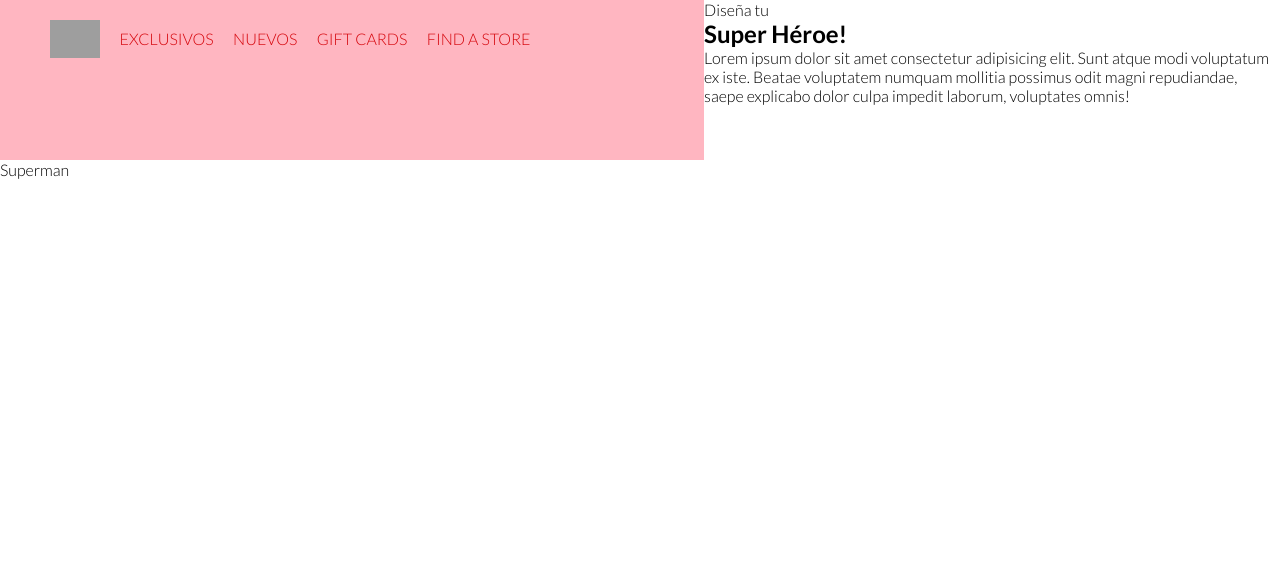
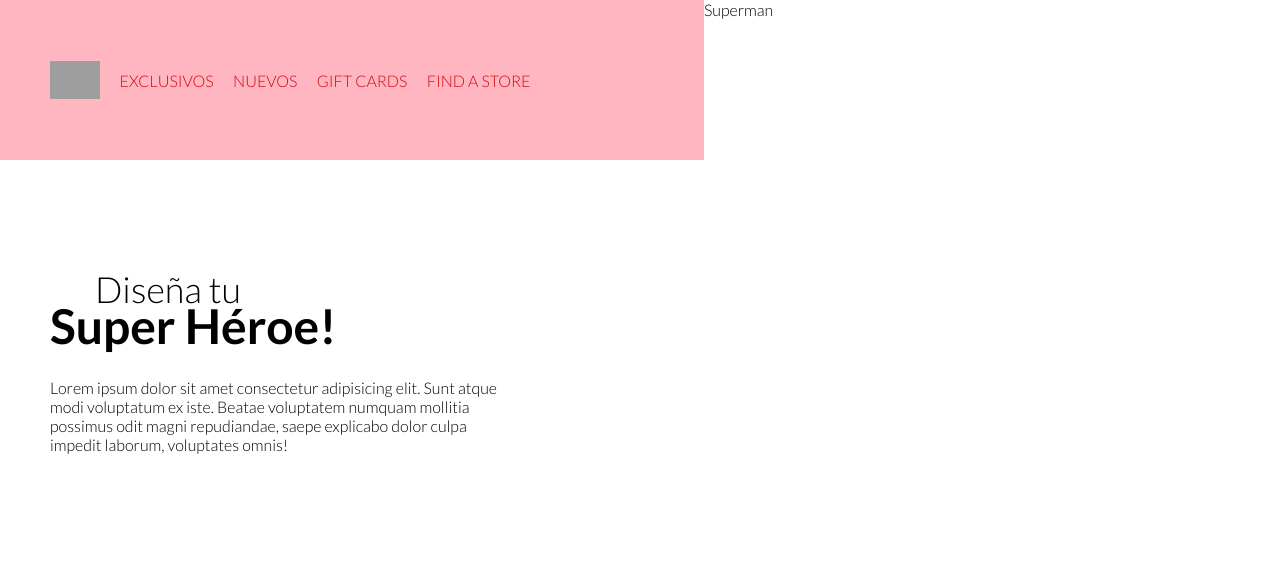
Before and after one commit to tomassalina/superheros, a plain HTML site: page index.html in a window 1280 px wide. Drawn offline with Linux system fonts and the light colour scheme; grey boxes are pictures that could not be loaded.

Commit message:
Main content styles

```diff
--- a/index.html
+++ b/index.html
@@ -29,10 +29,12 @@
           </div>
         </nav>
 
-        <main class="main">
-          <p>Diseña tu</p>
-          <h1>Super Héroe!</h1>
-          <p>
+        <main class="main-content">
+          <h1 class="main-content__title">
+            <p>Diseña tu</p>
+            Super Héroe!
+          </h1>
+          <p class="main-content__description">
             Lorem ipsum dolor sit amet consectetur adipisicing elit. Sunt atque
             modi voluptatum ex iste. Beatae voluptatem numquam mollitia possimus
             odit magni repudiandae, saepe explicabo dolor culpa impedit laborum,
--- a/styles.css
+++ b/styles.css
@@ -56,7 +56,7 @@ body {
   justify-content: center;
   background-color: var(--white);
 
-  animation: loader 2s linear forwards;
+  animation: loader 0s linear forwards;
 }
 .loader__ball {
   background-color: lightpink;
@@ -82,11 +82,13 @@ body {
 .navbar {
   grid-area: nav;
   background-color: lightpink;
+  display: flex;
+  align-items: center;
 }
 .navbar__content {
   display: flex;
   align-items: center;
-  padding: 20px 50px;
+  padding: 0 50px;
 
   transform: translateY(-200px);
   animation: 0.5s navbar 2s ease-in-out forwards;
@@ -106,6 +108,30 @@ body {
   color: var(--red);
   text-decoration: none;
   text-transform: uppercase;
+}
+
+.main-content {
+  grid-area: main;
+  display: flex;
+  flex-direction: column;
+  justify-content: center;
+  gap: 24px;
+  padding-left: 50px;
+
+  transform: translateY(-800px);
+  animation: 0.5s mainContent 0s ease-in-out forwards;
+}
+.main-content__title {
+  font-size: 4.8rem;
+  font-weight: 700;
+}
+.main-content__title p {
+  font-size: 3.6rem;
+  font-weight: 300;
+  margin: 0 0 -14px 45px;
+}
+.main-content__description {
+  max-width: 450px;
 }
 
 @keyframes loader {
@@ -136,10 +162,13 @@ body {
 }
 
 @keyframes navbar {
-  0% {
-    transform: translateY(-200px);
-  }
-  100% {
+  to {
     transform: translateY(0);
   }
 }
+
+@keyframes mainContent {
+  to {
+    transform: translateY(0);
+  }
+}
```
